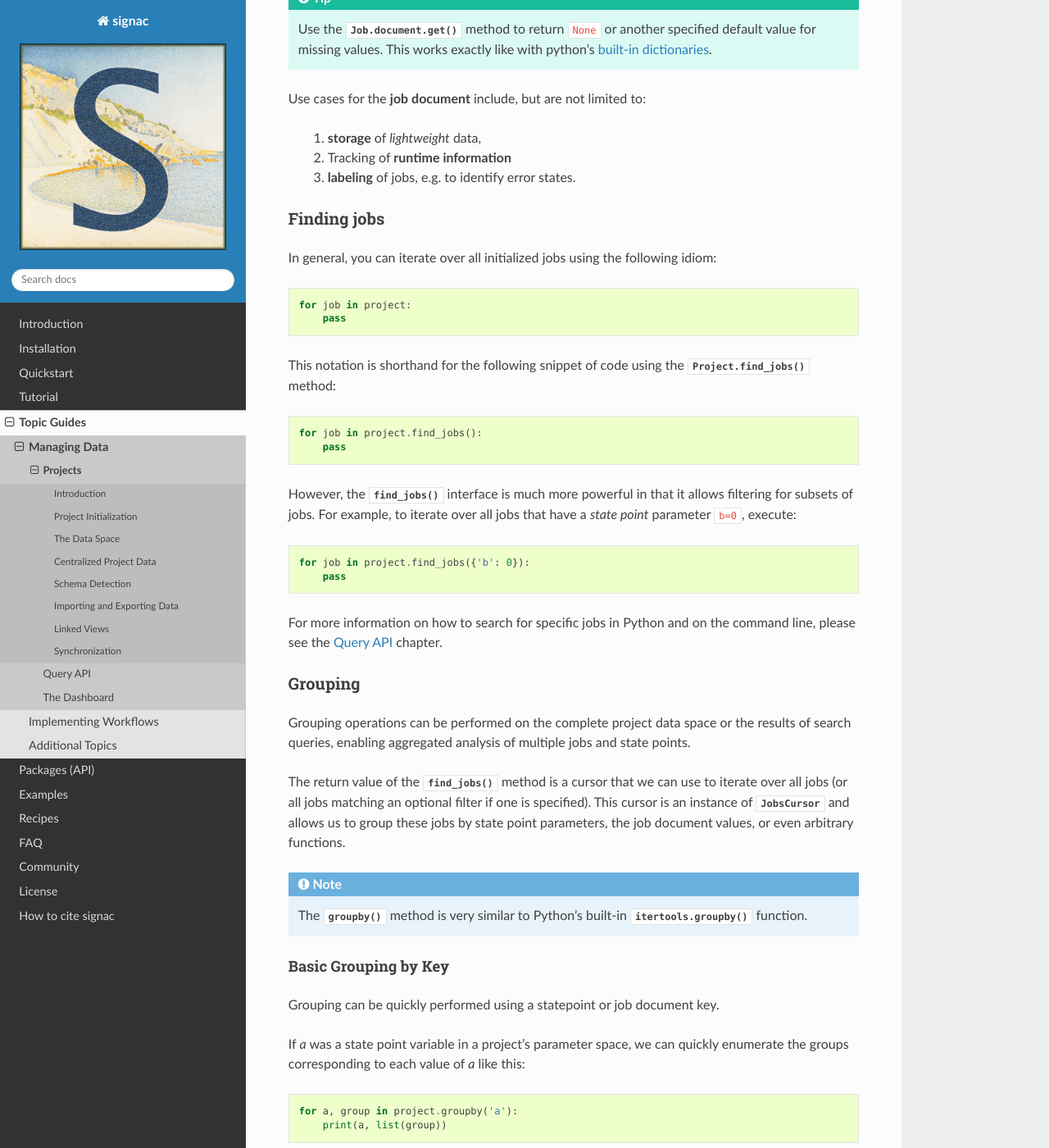
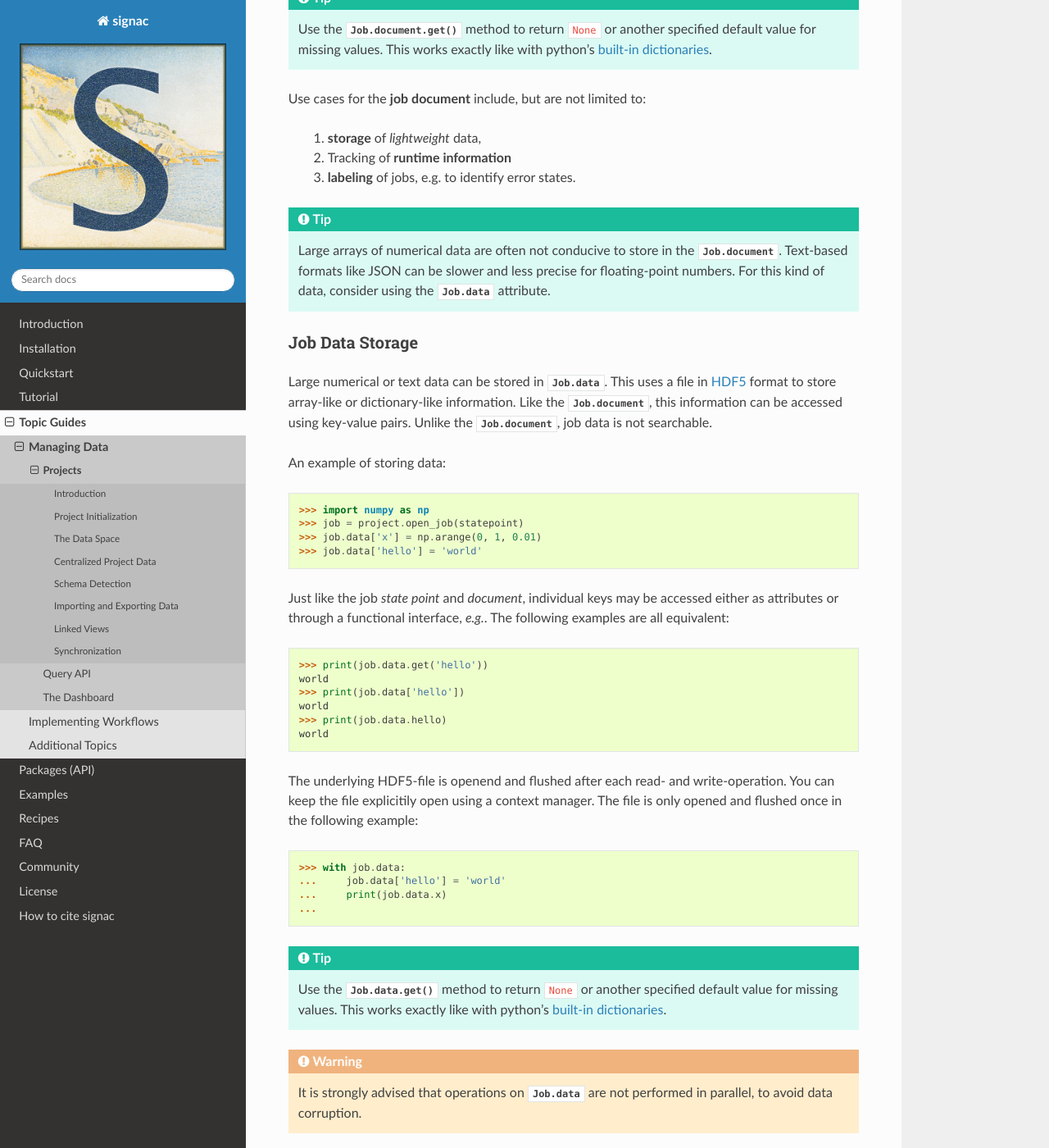
Before and after one commit to glotzerlab/signac-docs, a Sphinx documentation site: the page built from docs/source/projects.rst, in a window 1280 px wide and 1400 px high, scrolled down 5952 px. Shown: the whole window at 82% size. Built offline with Sphinx 7.4.7 and the Read the Docs theme 2.0.0, drawn with Linux system fonts in a browser that asks for light colours; some of the changed text lies outside the part shown.

Commit message:
Add topic guide for job data, project data. (#6)
* Add topic guide for job data, project data.

* Update job.data docs to account for drop of context-manager requirement.

```diff
--- a/docs/source/projects.rst
+++ b/docs/source/projects.rst
@@ -271,6 +271,63 @@
   2) Tracking of **runtime information**
   3) **labeling** of jobs, e.g. to identify error states.
 
+.. tip::
+
+    Large arrays of numerical data are often not conducive to store in the :py:attr:`Job.document`. Text-based formats like JSON can be slower and less precise for floating-point numbers. For this kind of data, consider using the :py:attr:`Job.data` attribute.
+
+.. _project-job-data:
+
+Job Data Storage
+----------------
+
+Large numerical or text data can be stored in :py:attr:`Job.data`.
+This uses a file in `HDF5`_ format to store array-like or dictionary-like information.
+Like the :py:attr:`Job.document`, this information can be accessed using key-value pairs.
+Unlike the :py:attr:`Job.document`, job data is not searchable.
+
+.. _`HDF5`: https://portal.hdfgroup.org/display/HDF5/HDF5
+
+An example of storing data:
+
+.. code-block:: python
+
+    >>> import numpy as np
+    >>> job = project.open_job(statepoint)
+    >>> job.data['x'] = np.arange(0, 1, 0.01)
+    >>> job.data['hello'] = 'world'
+
+
+Just like the job *state point* and *document*, individual keys may be accessed either as attributes or through a functional interface, *e.g.*.
+The following examples are all equivalent:
+
+.. code-block:: python
+
+    >>> print(job.data.get('hello'))
+    world
+    >>> print(job.data['hello'])
+    world
+    >>> print(job.data.hello)
+    world
+
+The underlying HDF5-file is openend and flushed after each read- and write-operation.
+You can keep the file explicitily open using a context manager.
+The file is only opened and flushed once in the following example:
+
+.. code-block:: python
+
+    >>> with job.data:
+    ...     job.data['hello'] = 'world'
+    ...     print(job.data.x)
+    ...
+
+.. tip::
+
+     Use the :py:meth:`Job.data.get` method to return ``None`` or another specified default value for missing values. This works exactly like with python's `built-in dictionaries <https://docs.python.org/3/library/stdtypes.html#dict.get>`_.
+
+.. warning::
+
+    It is strongly advised that operations on :py:attr:`Job.data` are not performed in parallel, to avoid data corruption.
+
 .. _project-job-finding:
 
 Finding jobs
@@ -420,7 +477,7 @@
 ========================
 
 To support the centralization of project-level data, **signac** offers simple facilities for placing data at the project level instead of associating it with a specific job.
-For one, **signac** provides a *project document* analogous to the :ref:`job document <project-job-document>`.
+For one, **signac** provides a *project document* and *project data* analogous to the :ref:`job document <project-job-document>` and :ref:`job data <project-job-data>`.
 The project document is stored in JSON format in the project root directory and can be used to store similar types of data to the job document.
 
 .. code-block:: python
@@ -430,6 +487,20 @@
     >>> print(project.doc().get('hello'))
     'world'
     >>> print(project.doc.hello)
+    'world'
+
+The project data is stored in HDF5 format in the project root directory and can be used to store similar types of data to the job data.
+
+.. code-block:: python
+
+    >>> project = signac.get_project()
+    >>> with project.data:
+    ...     project.data['hello'] = 'world'
+    >>> with project.data:
+    ...     print(project.data.get('hello'))
+    'world'
+    >>> with project.data:
+    ...     print(project.data.hello)
     'world'
 
 .. currentmodule:: signac.contrib.job
```
